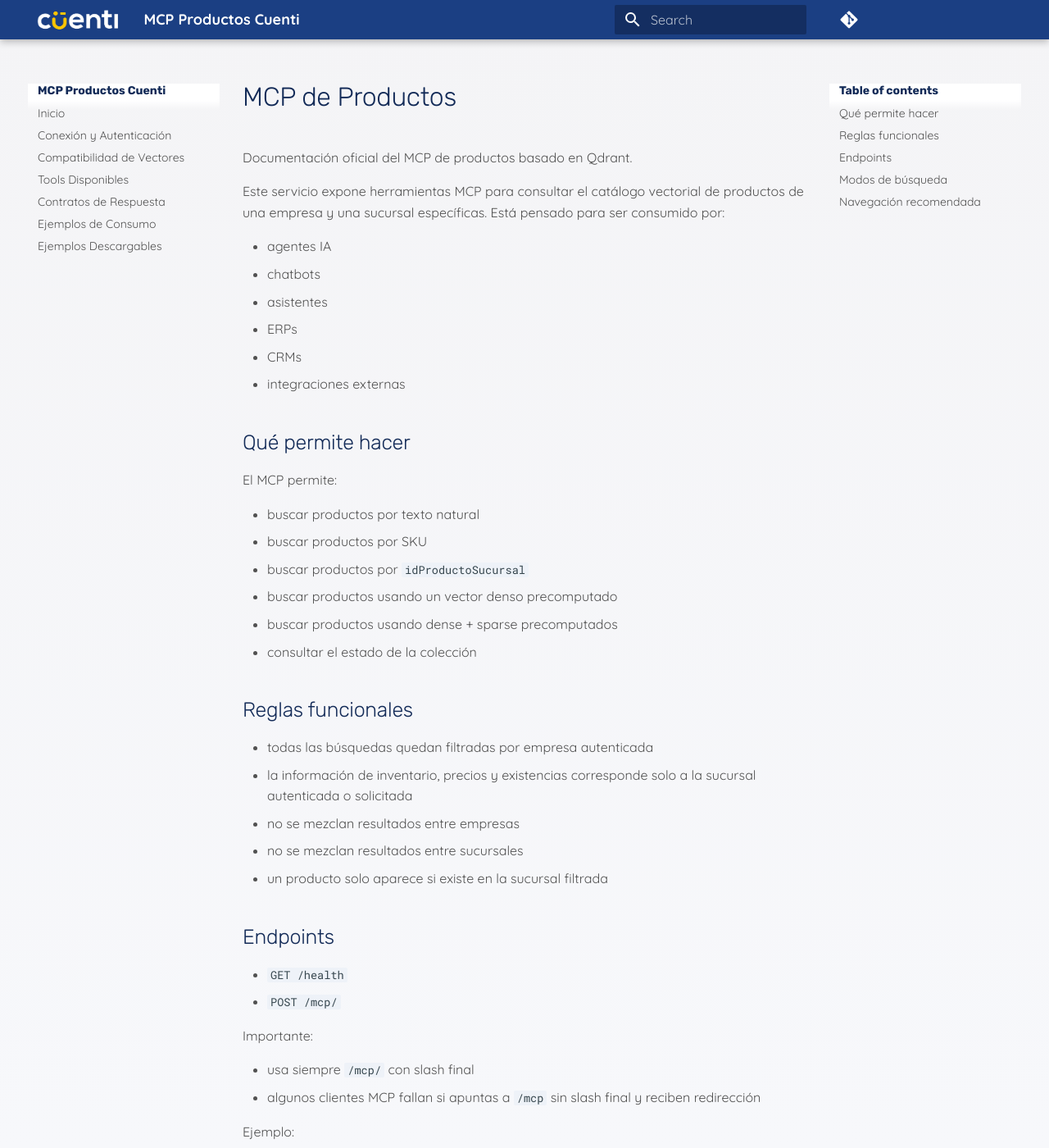
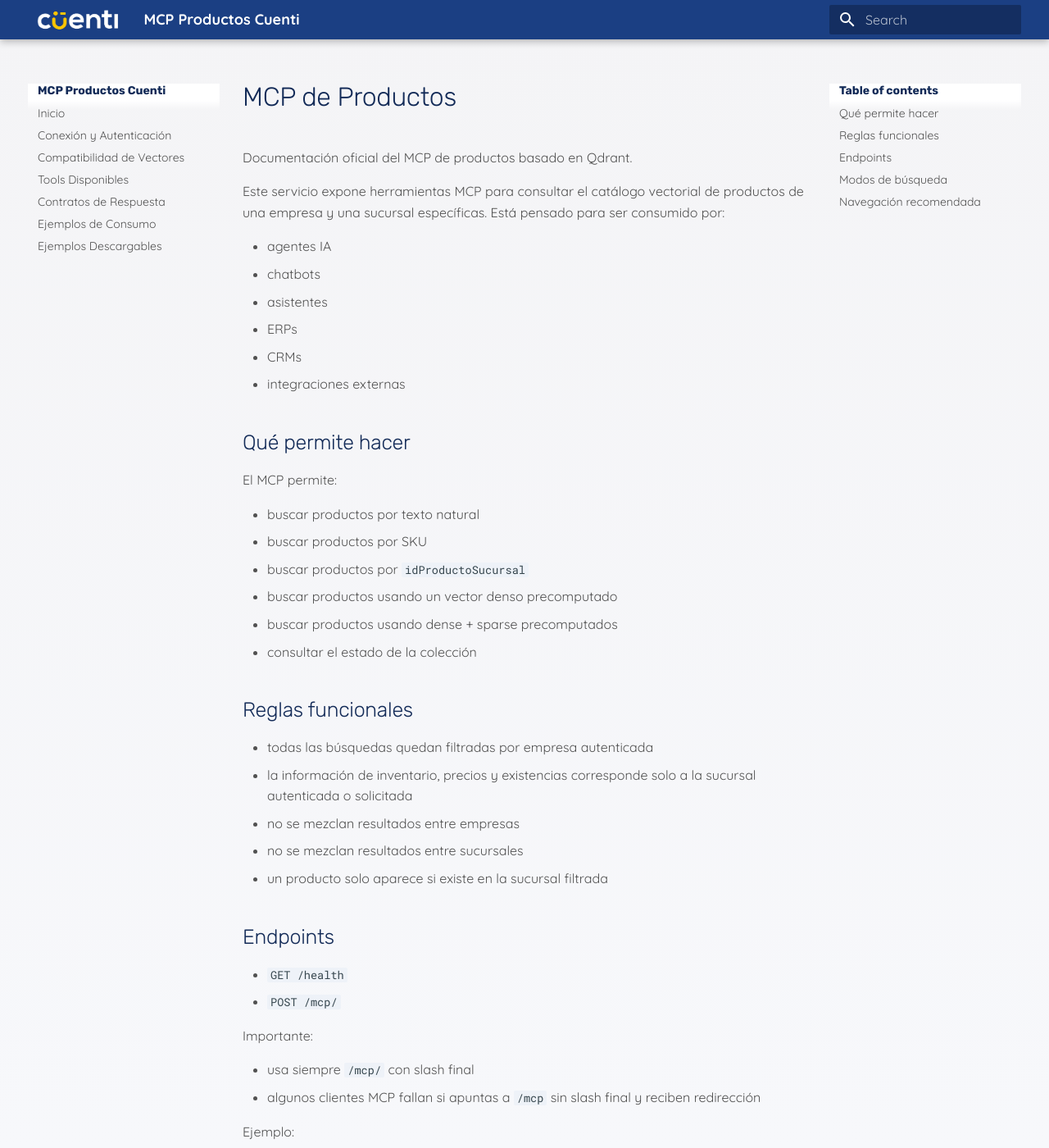
Before and after one commit to Cuenti/documentacion-uso-mcp-productos, an MkDocs documentation site: the page built from docs/index.md, in a window 1280 px wide and 1400 px high. Shown: the whole window at 82% size. Built offline with MkDocs 1.6.1 and Material for MkDocs 9.7.7, drawn with Linux system fonts in a browser that asks for light colours; comment, search, counter and statistics services are not loaded.

Commit message:
Hide repository source information in the header

```diff
--- a/docs/styles/extra.css
+++ b/docs/styles/extra.css
@@ -90,6 +90,11 @@
   display: none !important;
 }
 
+.md-header__source,
+.md-source {
+  display: none !important;
+}
+
 .md-typeset .admonition,
 .md-typeset details {
   border-color: var(--cuenti-border);
```
